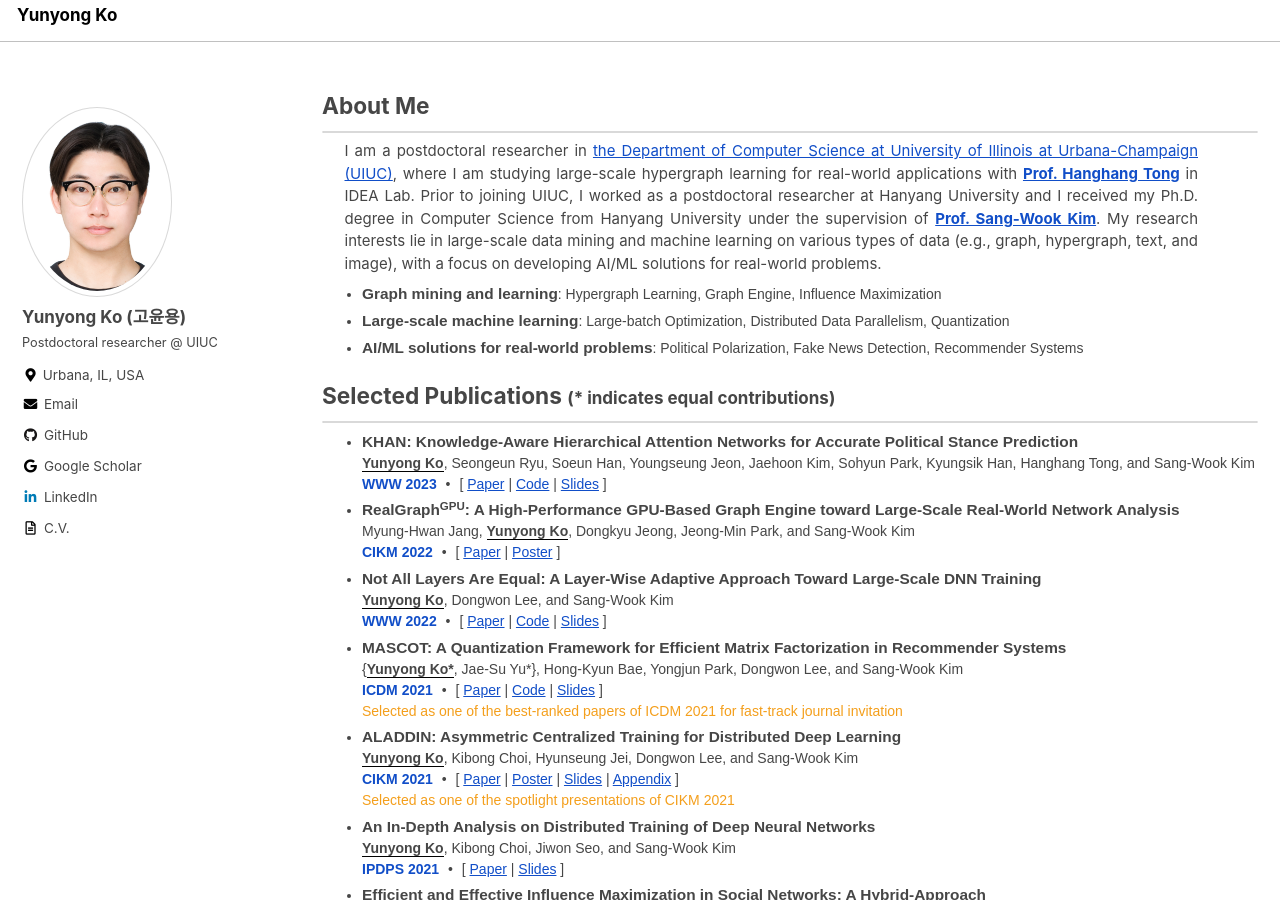
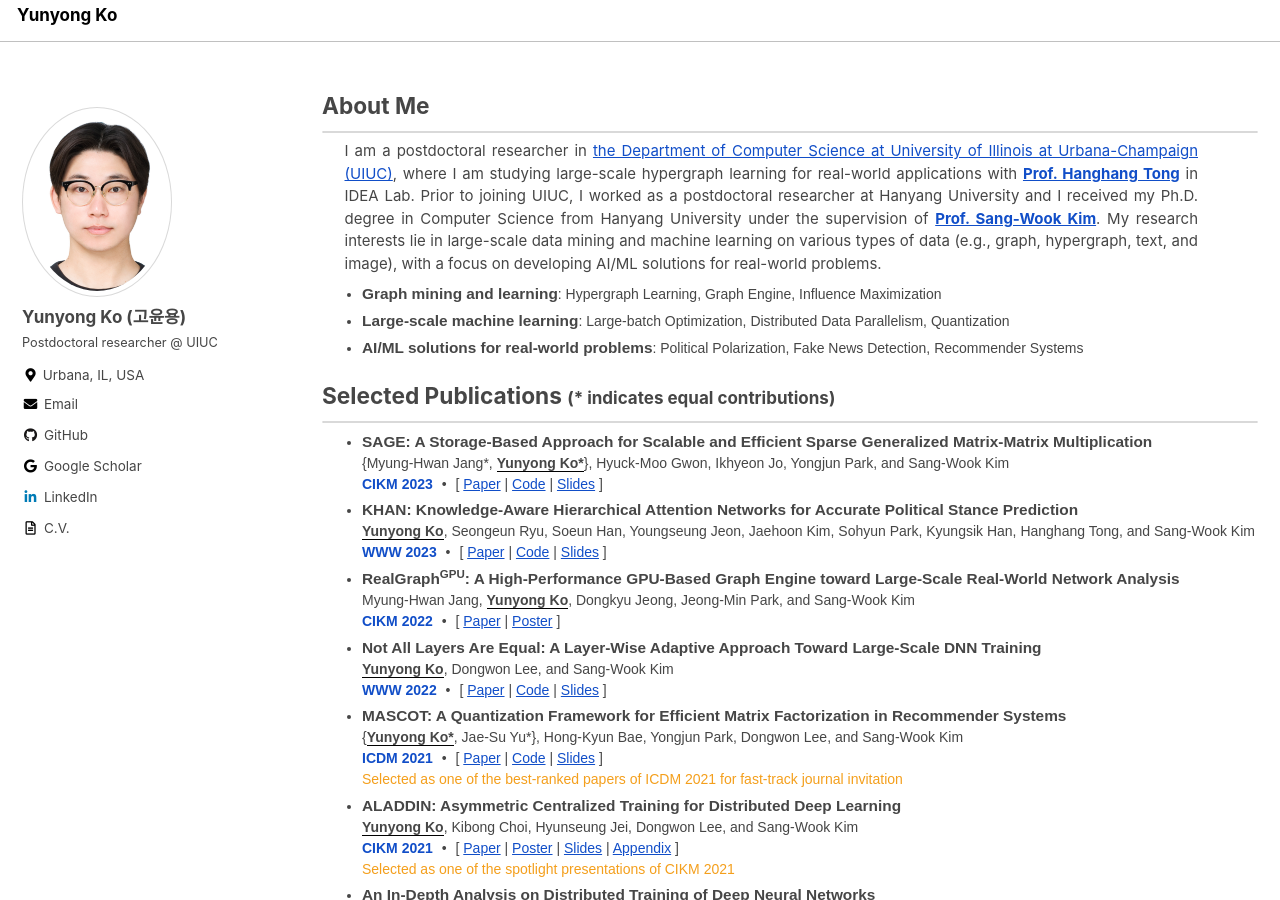
Before and after one commit to yy-ko/yy-ko.github.io, a Jekyll site: the page built from index.html, in a window 1280 px wide and 900 px high. Built offline with Jekyll 4.4.1, drawn with Linux system fonts in a browser that asks for light colours; cached includes are drawn as plain includes; the list of posts is cut into pages by our own code.

Commit message:
cikm updated

```diff
--- a/index.html
+++ b/index.html
@@ -61,6 +61,15 @@ author_profile: true
 			<!-- <span class="dot-sep">&#8226;</span> -->
 			<!-- <span>[ <a href="#">Paper</a> | <a href="https://github.com/yy-ko/dash-sigir23">Code</a> | <a href="/assets/files/sigir23-dash-presentation.pdf">Slides</a> ]</span> -->
 		<!-- </li> -->
+
+		<li> <strong class='title'>SAGE: A Storage-Based Approach for Scalable and Efficient Sparse Generalized Matrix-Matrix Multiplication </strong> <br>
+			{Myung-Hwan Jang*, <strong><u>Yunyong Ko*</u></strong>}, Hyuck-Moo Gwon, Ikhyeon Jo, Yongjun Park, and Sang-Wook Kim <br>
+			<span class="venue conf"><strong>CIKM 2023</strong></span>
+			<span class="dot-sep">&#8226;</span>
+			<!-- <span>[ <a href="https://arxiv.org/pdf/2302.12126.pdf">Paper</a> | <a href="https://github.com/yy-ko/khan-www23">Code</a> | <a href="/assets/files/WWW23-khan-presentation.pdf">Slides</a> ]</span> -->
+			<span>[ <a href="#">Paper</a> | <a href="#">Code</a> | <a href="#">Slides</a> ]</span>
+		</li>
+
 		<li> <strong class='title'>KHAN: Knowledge-Aware Hierarchical Attention Networks for Accurate Political Stance Prediction</strong> <br>
 			<strong><u>Yunyong Ko</u></strong>, Seongeun Ryu, Soeun Han, Youngseung Jeon, Jaehoon Kim, Sohyun Park, Kyungsik Han, Hanghang Tong, and Sang-Wook Kim <br>
 			<!-- <span class="venue conf">ACM Web Conference (<strong>WWW</strong>) 2023</span> -->
```
